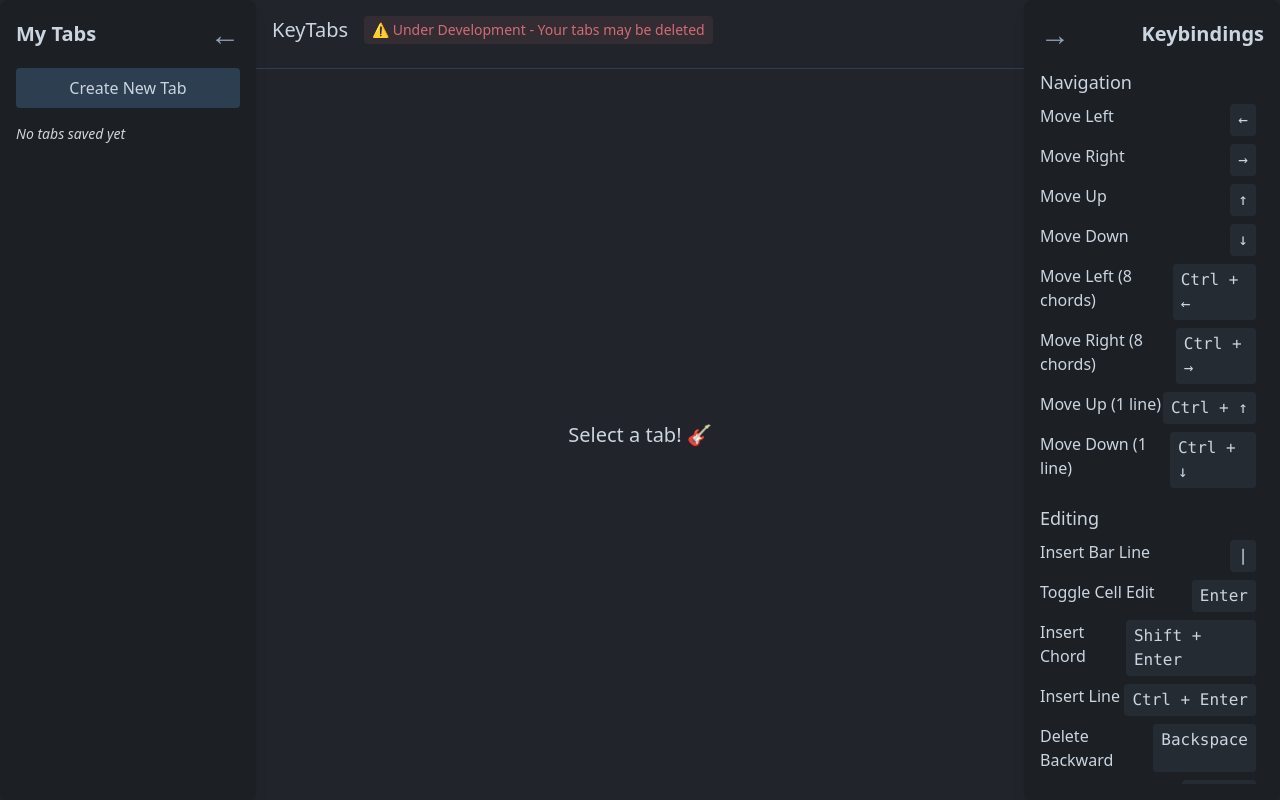
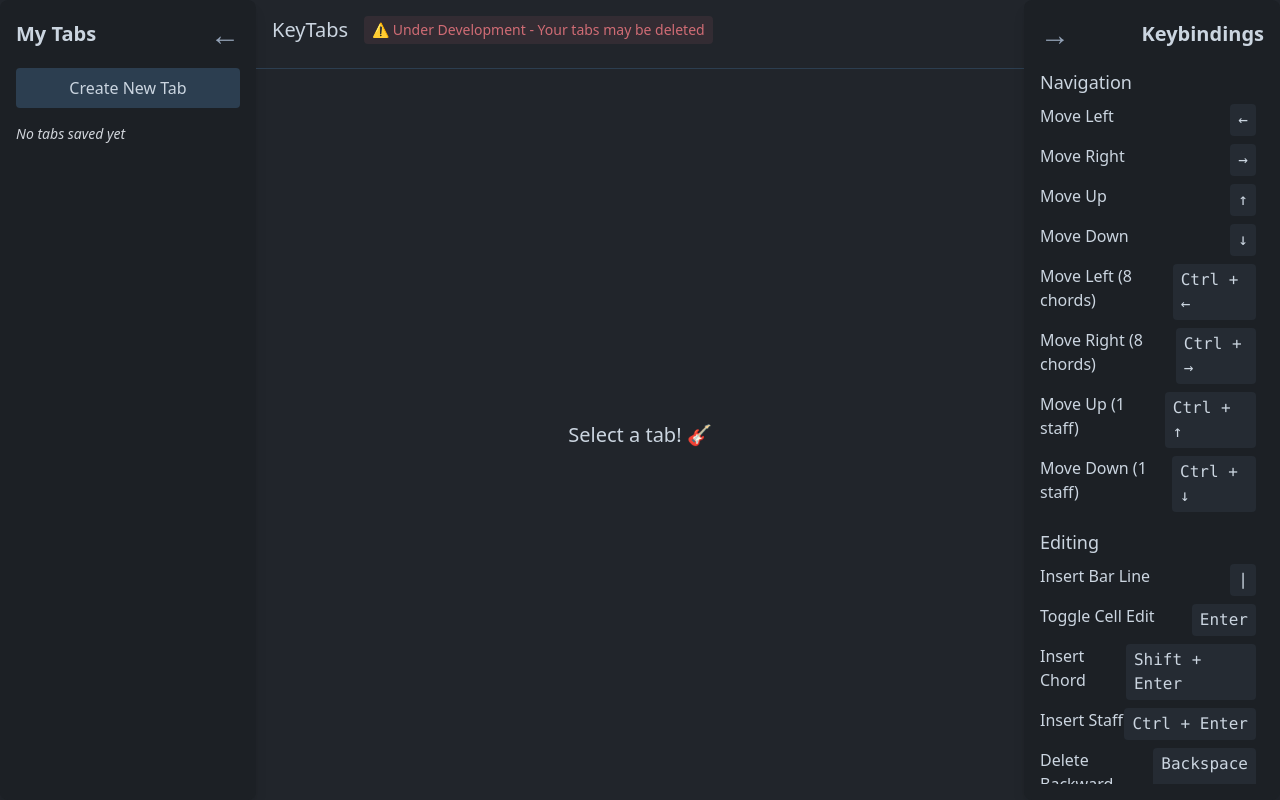
Before and after one commit to mcambria/keytabs-app, a React (Vite) app: page / in a window 1280 px wide. Built offline with nearby package versions, Linux system fonts and the light colour scheme.

Commit message:
rename line to staff in keybindings

```diff
--- a/src/components/keybindings.tsx
+++ b/src/components/keybindings.tsx
@@ -36,8 +36,8 @@
             <KeybindingItem label="Move Down" keybinding="↓" />
             <KeybindingItem label="Move Left (8 chords)" keybinding="Ctrl + ←" />
             <KeybindingItem label="Move Right (8 chords)" keybinding="Ctrl + →" />
-            <KeybindingItem label="Move Up (1 line)" keybinding="Ctrl + ↑" />
-            <KeybindingItem label="Move Down (1 line)" keybinding="Ctrl + ↓" />
+            <KeybindingItem label="Move Up (1 staff)" keybinding="Ctrl + ↑" />
+            <KeybindingItem label="Move Down (1 staff)" keybinding="Ctrl + ↓" />
           </ul>
         </div>
         <div className="mb-4">
@@ -46,11 +46,11 @@
             <KeybindingItem label="Insert Bar Line" keybinding="|" />
             <KeybindingItem label="Toggle Cell Edit" keybinding="Enter" />
             <KeybindingItem label="Insert Chord" keybinding="Shift + Enter" />
-            <KeybindingItem label="Insert Line" keybinding="Ctrl + Enter" />
+            <KeybindingItem label="Insert Staff" keybinding="Ctrl + Enter" />
             <KeybindingItem label="Delete Backward" keybinding="Backspace" />
             <KeybindingItem label="Delete" keybinding="Delete" />
             <KeybindingItem label="Delete Chord" keybinding="Shift + Backspace" />
-            <KeybindingItem label="Delete Line" keybinding="Ctrl + Backspace" />
+            <KeybindingItem label="Delete Staff" keybinding="Ctrl + Backspace" />
           </ul>
         </div>
         <div className="mb-4">
```
